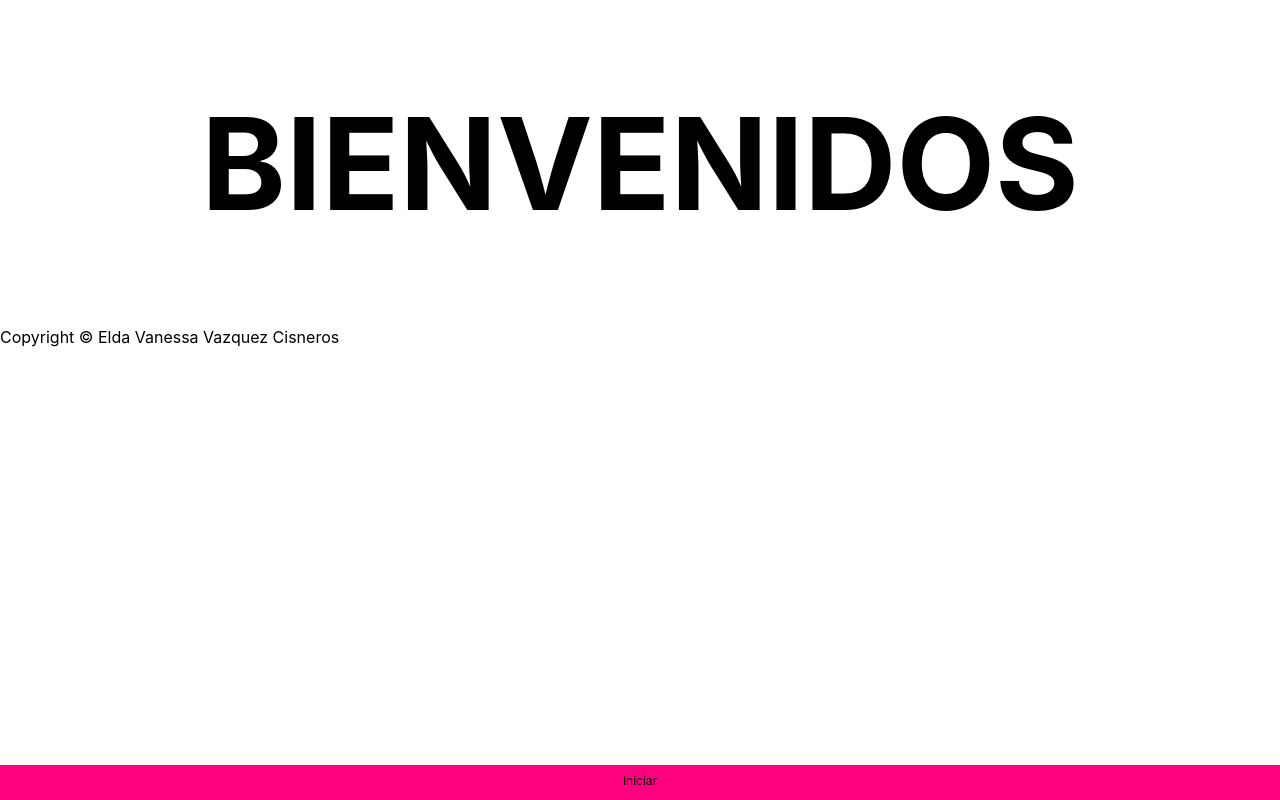
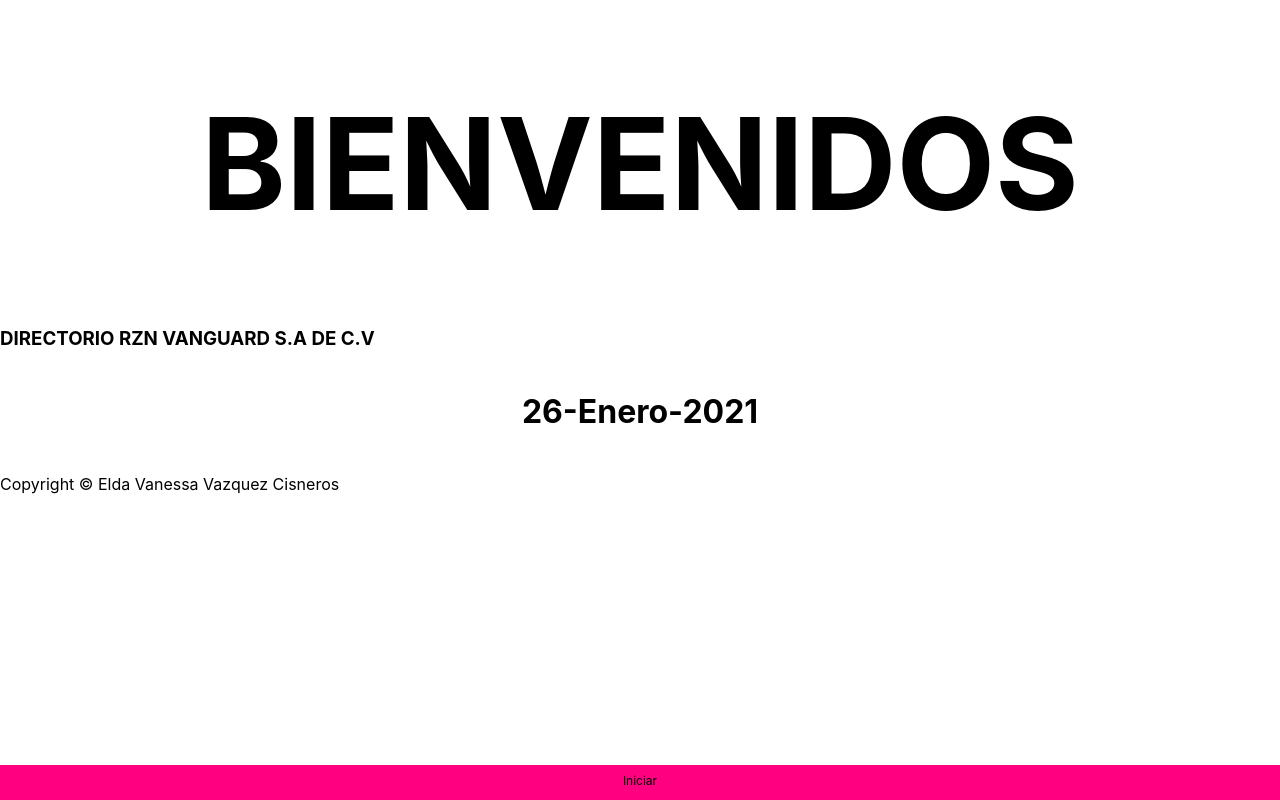
Before and after one commit to van123782/directorio.gihub.io, a plain HTML site: page index.html in a window 1280 px wide. Drawn offline with Linux system fonts and the light colour scheme.

Commit message:
Update index.html

```diff
--- a/index.html
+++ b/index.html
@@ -88,6 +88,17 @@
 
 font-size: 800%;
          }
+   }
+         h3{
+ text-align:center;
+
+font-size: 300%;
+         }
+         h4{
+ text-align:center;
+
+font-size: 200%;
+         }
 
     </style>
   </head>
@@ -95,6 +106,10 @@ font-size: 800%;
     <form>
       <div >
         <h1>BIENVENIDOS</h1>
+        <h3>DIRECTORIO RZN VANGUARD S.A DE C.V </h3>
+        <h4>26-Enero-2021</h4>
+
+
 
 
 
```
